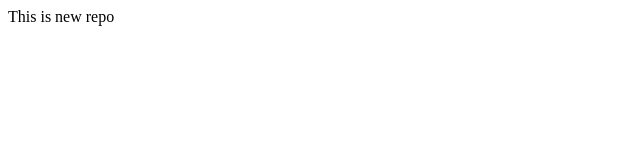
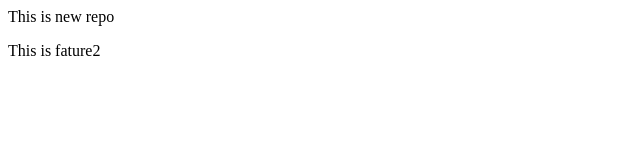
Before and after one commit to ChannanagoudaM/Localrepo, a plain HTML site: page index.html in a window 1280 px wide. Shown: the full height of the page, 0-640 px from the left. Drawn offline with Linux system fonts and the light colour scheme.

Commit message:
New Feature2

```diff
--- a/index.html
+++ b/index.html
@@ -1 +1,2 @@
 <p>This is new repo</p>
+<p>This is fature2</p>
```
